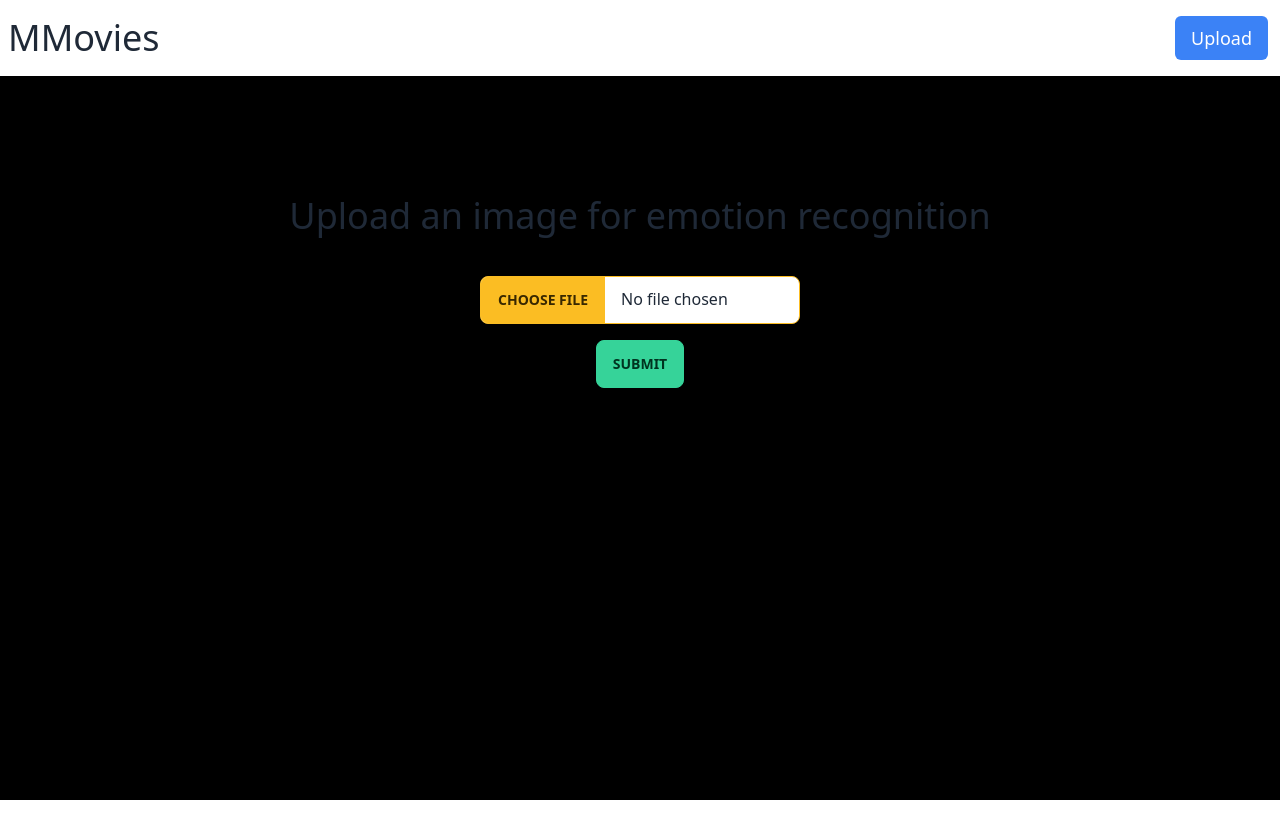
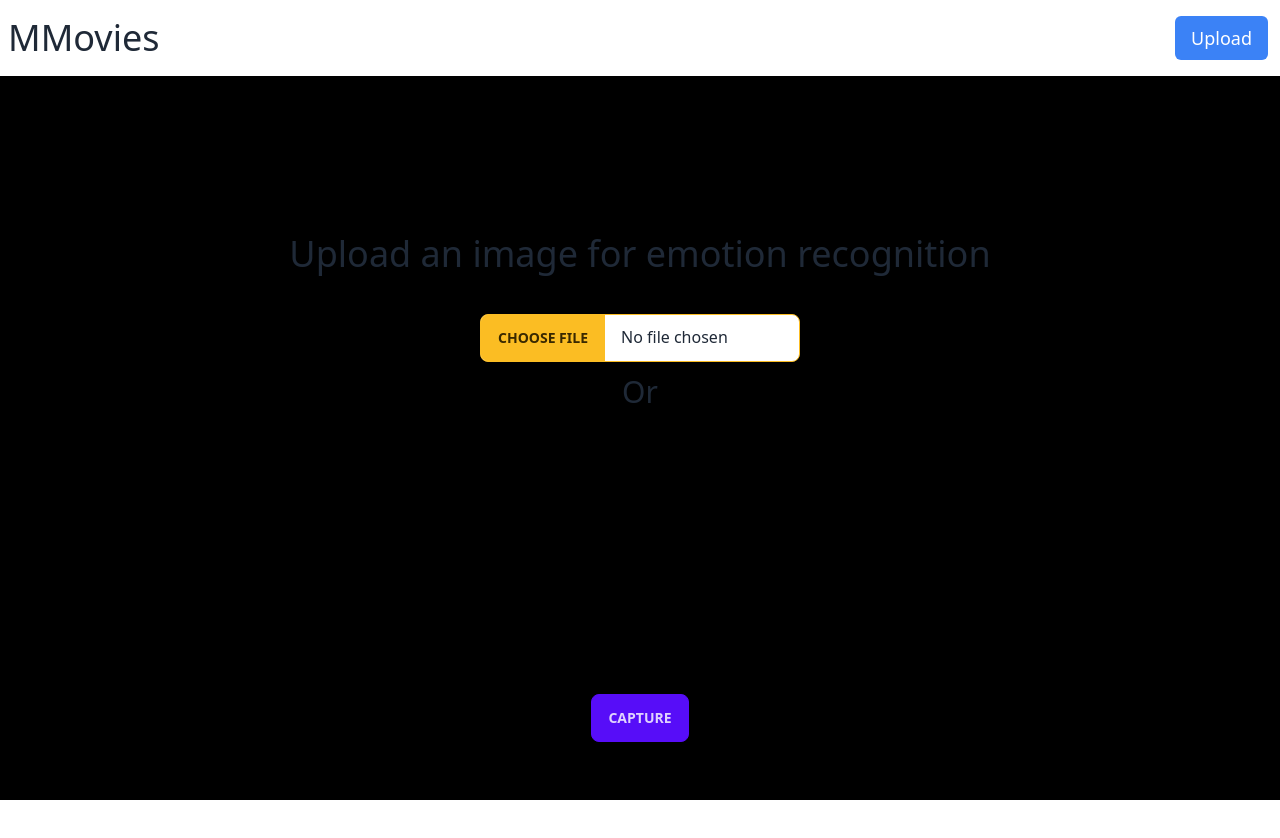
Before and after one commit to shahnewaz-labib/mood-movie, a Next.js app: page /upload in a window 1280 px wide. Shown: the top 838 px of the page. Before the commit the page ends 800 px from the top, so only its background shows below. Built offline with nearby package versions, Linux system fonts and the light colour scheme; no server answers.

Commit message:
Upload page updated

```diff
--- a/src/app/upload/page.tsx
+++ b/src/app/upload/page.tsx
@@ -2,7 +2,7 @@
 import dotenv from "dotenv";
 import Image from "next/image";
 import Link from "next/link";
-import { useState, type ChangeEvent } from "react";
+import { useState, useEffect, useRef, ChangeEvent } from "react";
 import type { Emotion } from "../Interfaces";
 
 dotenv.config();
@@ -13,14 +13,63 @@ export default function UploadPage() {
   const [selectedImage, setSelectedImage] = useState<string | null>(null);
   const [isLoading, setIsLoading] = useState<boolean>(false);
   const [detectedEmotion, setDetectedEmotion] = useState<string | null>(null);
+  const videoRef = useRef<HTMLVideoElement>(null);//new
 
-  const handleUpload = () => {
-    const fileInput = document.getElementById("file-input") as HTMLInputElement;
-    const selectedFile = fileInput.files?.[0];
+  useEffect(() => {//new
+    if (selectedImage) {
+      // If an image is selected, stop the camera stream
+      stopCameraStream();
+    }
+  }, [selectedImage]);
 
-    if (selectedFile) {
+  const startCameraStream = async () => {//new
+    try {
+      const stream = await navigator.mediaDevices.getUserMedia({ video: true });
+      if (videoRef.current) {
+        videoRef.current.srcObject = stream;
+      }
+    } catch (error) {
+      console.error(error);
+    }
+  };
+
+  const stopCameraStream = () => {//new
+    if (videoRef.current) {
+      const stream = videoRef.current.srcObject as MediaStream;
+      const tracks = stream?.getTracks();
+      tracks?.forEach((track) => track.stop());
+      videoRef.current.srcObject = null;
+    }
+  };
+
+  const handleCapture = () => {//new
+    if (videoRef.current) {
+      const canvas = document.createElement("canvas");
+      canvas.width = videoRef.current.videoWidth;
+      canvas.height = videoRef.current.videoHeight;
+      const context = canvas.getContext("2d");
+
+      if (context) {
+        context.drawImage(
+          videoRef.current,
+          0,
+          0,
+          canvas.width,
+          canvas.height
+        );
+
+        const capturedImage = canvas.toDataURL("image/jpeg");
+        setSelectedImage(capturedImage);
+        setDetectedEmotion(null); // Reset detected emotion when a new picture is selected
+      }
+    }
+  };
+
+  const handleUpload = () => {//updated
+    if (selectedImage) {
       const formData = new FormData();
-      formData.append("image", selectedFile);
+      const blob = dataURLtoBlob(selectedImage);
+      formData.append("image", blob);
 
       setIsLoading(true);
 
@@ -47,8 +96,39 @@ export default function UploadPage() {
 
     reader.onload = (e: ProgressEvent<FileReader>) => {
       if (e.target && e.target.result) {
-        setSelectedImage(e.target.result as string);
+        const image = document.createElement("img");
+        image.src = e.target.result as string;
+
+        image.onload = () => {
+          const canvas = document.createElement("canvas");
+          const MAX_WIDTH = 800; // Adjust the maximum width as desired
+          const MAX_HEIGHT = 600; // Adjust the maximum height as desired
+          let width = image.width;
+          let height = image.height;
+
+          if (width > height) {
+            if (width > MAX_WIDTH) {
+              height *= MAX_WIDTH / width;
+              width = MAX_WIDTH;
+            }
+          } else {
+            if (height > MAX_HEIGHT) {
+              width *= MAX_HEIGHT / height;
+              height = MAX_HEIGHT;
+            }
+          }
+
+          canvas.width = width;
+          canvas.height = height;
+
+          const context = canvas.getContext("2d");
+          if (context) {
+            context.drawImage(image, 0, 0, width, height);
+            const resizedImage = canvas.toDataURL("image/jpeg");
+            setSelectedImage(resizedImage);
             setDetectedEmotion(null); // Reset detected emotion when a new picture is selected
+          }
+        };
       }
     };
 
@@ -57,19 +137,44 @@ export default function UploadPage() {
     }
   };
 
-  return (
-    <div className="flex items-center justify-center pt-20">
-      <div className="m-auto text-center">
+
+
+  useEffect(() => {//new
+    startCameraStream();
+    return () => {
+      stopCameraStream();
+    };
+  }, []);
+
+  const dataURLtoBlob = (dataURL: string) => {//new
+    const arr = dataURL.split(",");
+    if (arr.length < 2 || !arr[0] || !arr[1]) {
+      throw new Error("Invalid data URL");
+    }
+    const mimeMatch = arr[0].match(/:(.*?);/);
+    if (!mimeMatch) {
+      throw new Error("Invalid data URL");
+    }
+    const mime = mimeMatch[1];
+    const bstr = atob(arr[1]);
+    if (!bstr) {
+      throw new Error("Failed to convert base64 to binary");
+    }
+    let n = bstr.length;
+    const u8arr = new Uint8Array(n);
+    while (n--) {
+      u8arr[n] = bstr.charCodeAt(n);
+    }
+    return new Blob([u8arr], { type: mime });
+  };
+  return (//updated
+    <div className="flex items-center justify-center h-screen">
+      <div className="text-center">
         <h1 className="p-10 text-4xl">
           Upload an image for emotion recognition
         </h1>
-        <input
-          id="file-input"
-          type="file"
-          className="file-input-bordered file-input-warning file-input w-full max-w-xs"
-          onChange={handleImagePreview}
-        />
-        {selectedImage && (
+        {selectedImage ? (
+          <>
             <div className="p-4">
               <Image
                 src={selectedImage}
@@ -79,12 +184,37 @@ export default function UploadPage() {
                 height={300}
               />
             </div>
-        )}
             <div className="p-4">
               <button className="btn-success btn" onClick={handleUpload}>
                 Submit
               </button>
             </div>
+          </>
+        ) : (
+          <>
+            <input
+              id="file-input"
+              type="file"
+              className="file-input-bordered file-input-warning file-input w-full max-w-xs"
+              onChange={handleImagePreview}
+            />
+            <h1 className="p-3 text-3xl">Or</h1>
+            <div>
+              <video
+                ref={videoRef}
+                autoPlay
+                muted
+                className="w-full max-w-lg mx-auto"
+                style={{ width: "100%", height: "auto" }}
+              ></video>
+            </div>
+            <div className="p-4">
+              <button className="btn-primary btn" onClick={handleCapture}>
+                Capture
+              </button>
+            </div>
+          </>
+        )}
         {isLoading && (
           <div className="text-center text-2xl">
             Detecting emotion... <div className="spinner"></div>
```
Lines whose indentation alone changed are shown as unchanged.
